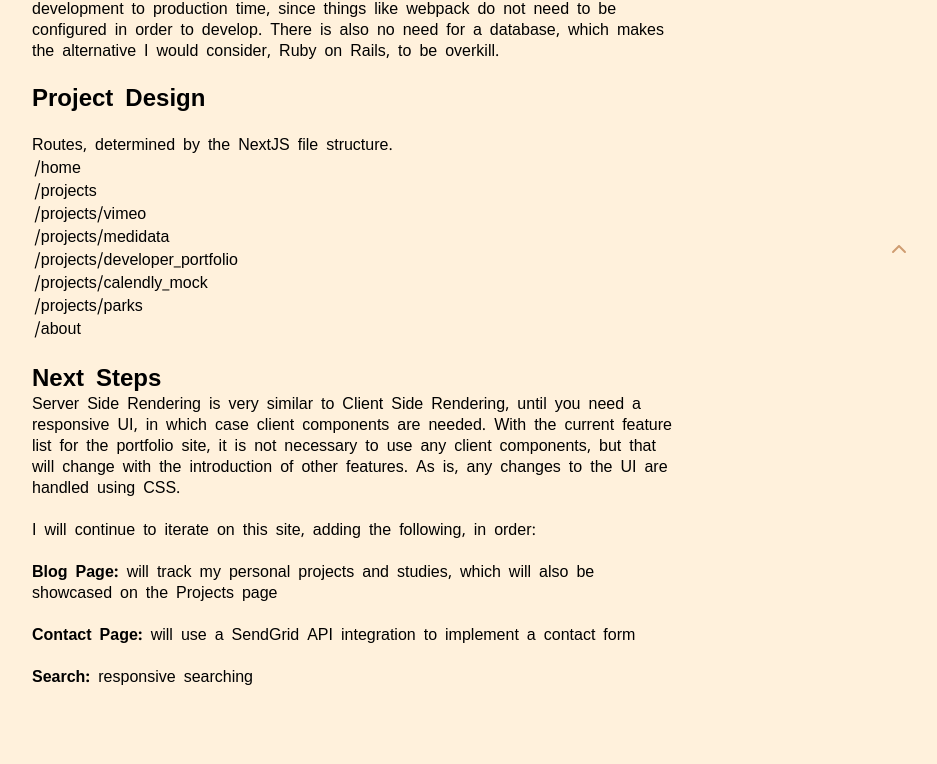
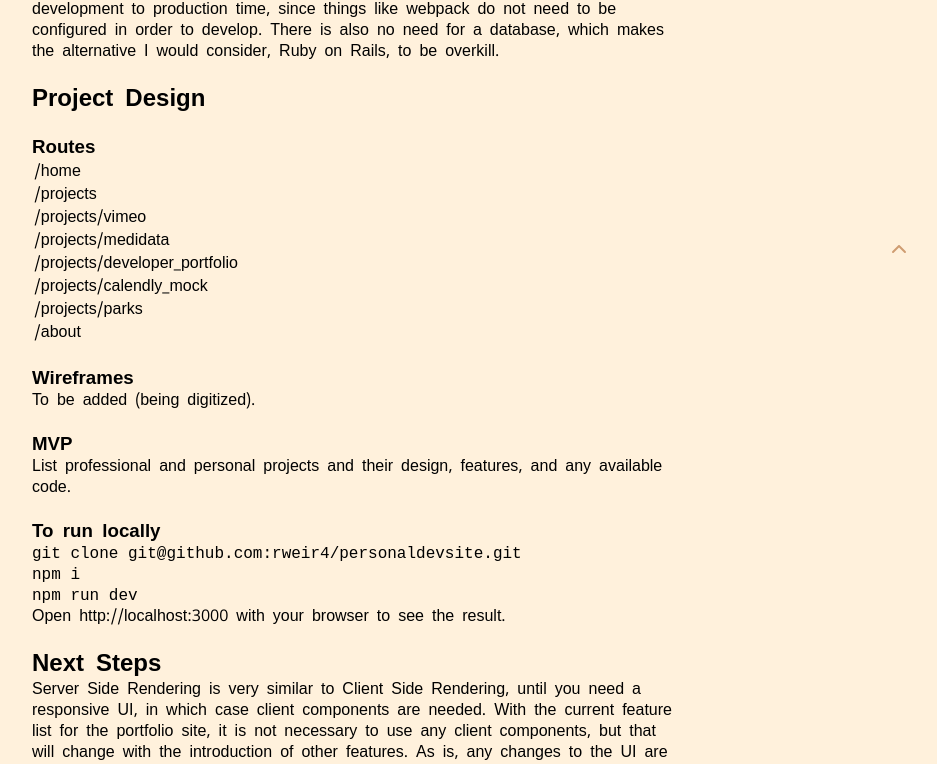
Before and after one commit to rweir4/personaldevsite, a Next.js app: page /projects/developer_porfolio in a window 1280 px wide. Shown: the part 457-1221 px from the top of the page, without its empty margins (288-1225 px from the left). Built offline with nearby package versions, Linux system fonts and the light colour scheme; a web font is replaced by a local one.

Commit message:
Add info for port

```diff
--- a/app/projects/developer_porfolio/page.js
+++ b/app/projects/developer_porfolio/page.js
@@ -15,7 +15,7 @@ export default function DeveloperPortfolio() {
       <br /><br />
       <h2>Project Design</h2>
       <br />
-      Routes, determined by the NextJS file structure.
+      <h3>Routes</h3>
       <table>
         <tr><td>/home</td></tr>
         <tr><td>/projects</td></tr>
@@ -26,10 +26,20 @@ export default function DeveloperPortfolio() {
         <tr><td>/projects/parks</td></tr>
         <tr><td>/about</td></tr>
       </table>
-      {/* wireframes */}
-      {/* MVP */}
-      {/* feature list */}
-      {/* To run locally */}
+      <br />
+      <h3>Wireframes</h3>
+      To be added (being digitized).
+      <br /><br />
+      <h3>MVP</h3>
+      <p>List professional and personal projects and their design, features,
+        and any available code.
+      </p>
+      <br />
+      <h3>To run locally</h3>
+      <code>git clone git@github.com:rweir4/personaldevsite.git</code><br />
+      <code>npm i</code><br />
+      <code>npm run dev</code><br />
+      <p>Open http://localhost:3000 with your browser to see the result.</p>
       <br />
       <h2>Next Steps</h2>
       Server Side Rendering is very similar to Client Side Rendering, until you need a responsive UI, in which case
```
